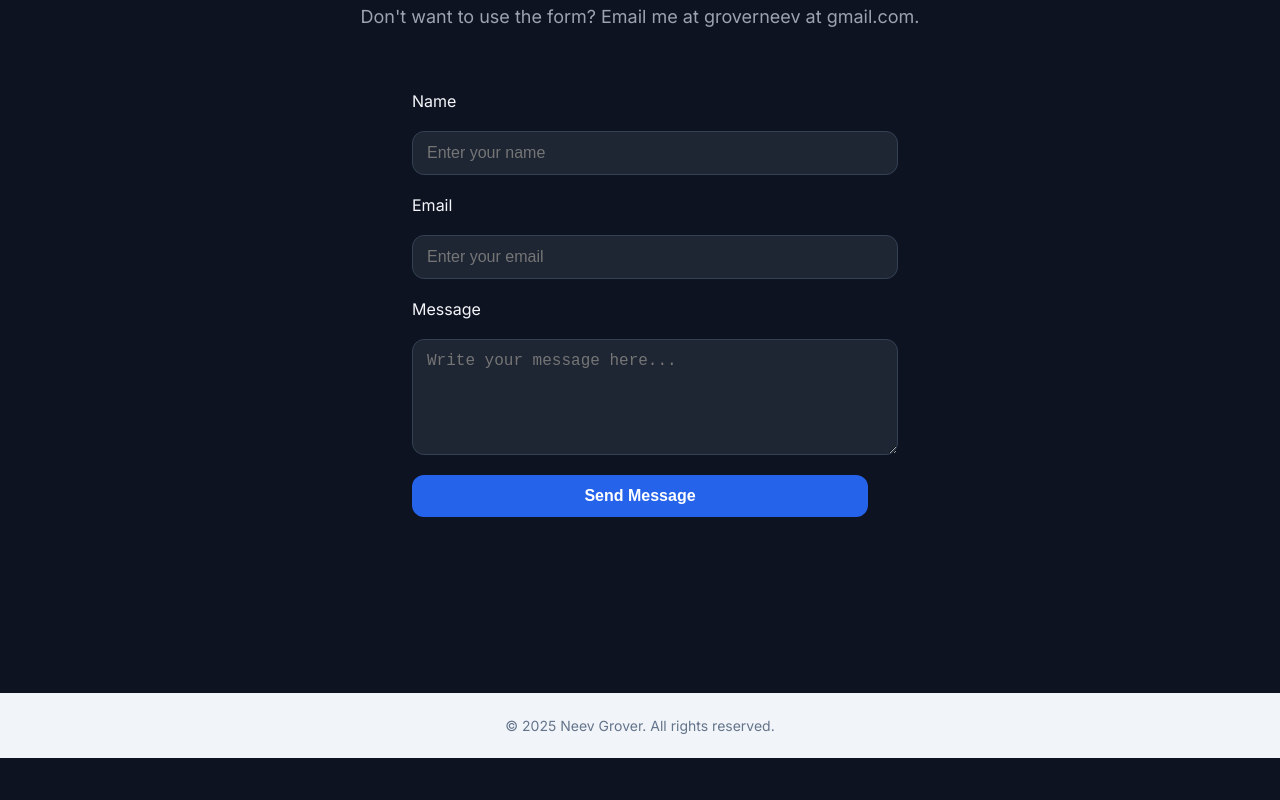
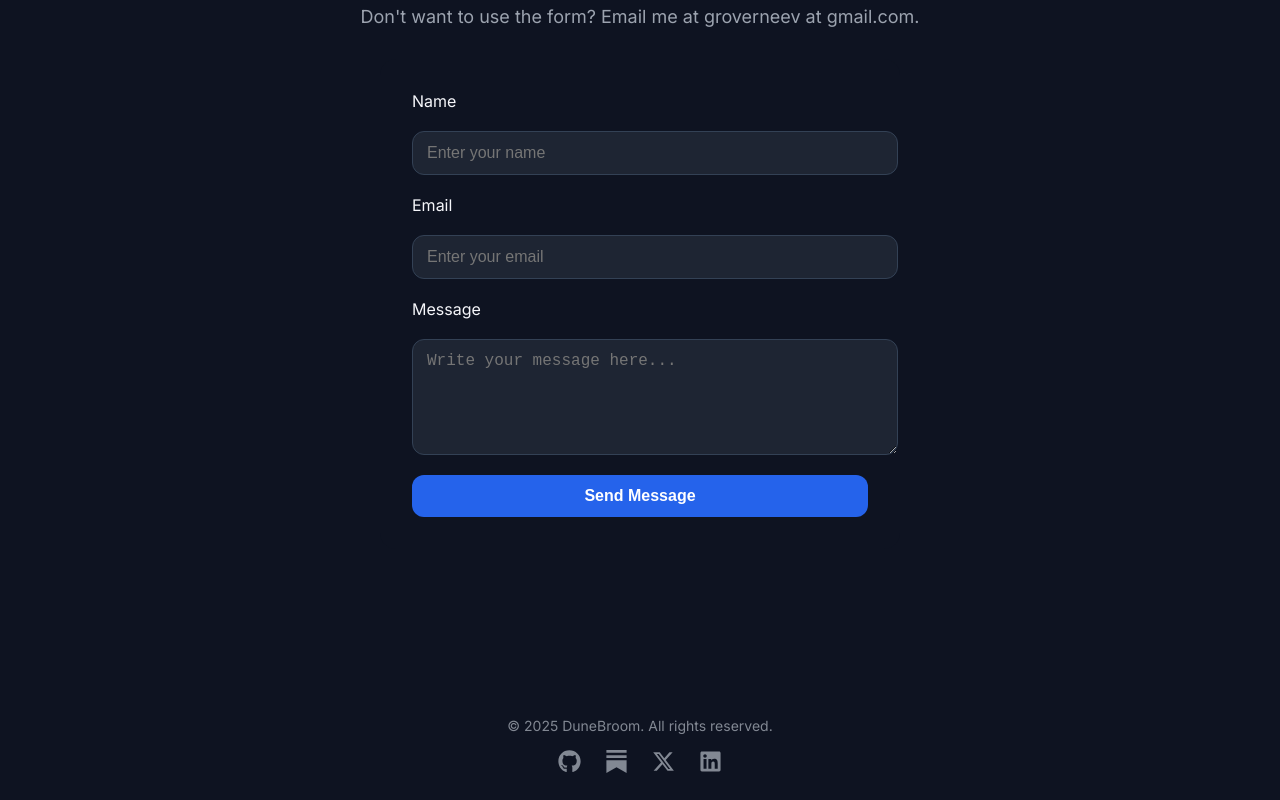
Before and after one commit to groverneev/Neev_Website, a Next.js app: page / in a window 1280 px wide. Shown: the part 921-1721 px from the top of the page. Before the commit the page ends 1679 px from the top, so only its background shows below. Built offline with nearby package versions, Linux system fonts and the light colour scheme.

Commit message:
fixed footer

```diff
--- a/components/Footer.tsx
+++ b/components/Footer.tsx
@@ -1,17 +1,64 @@
+import { FaGithub } from "react-icons/fa";
+import { SiSubstack } from "react-icons/si";
+import { FaLinkedin } from "react-icons/fa";
+import { FaXTwitter } from "react-icons/fa6";
+
 export default function Footer() {
   return (
     <footer
       style={{
         marginTop: 48,
         padding: 24,
-        background: "#f1f5f9",
+        background: "#0e1321",
         textAlign: "center",
-        color: "#64748b",
+        color: "#828893",
         fontSize: 14,
       }}
     >
-      &copy; {new Date().getFullYear()} Neev Grover. All rights reserved.
+      &copy; {new Date().getFullYear()} DuneBroom. All rights reserved.
       <br />
+      {/* Social Media Icons */}
+      <div style={{ marginTop: 16 }}>
+        {/* GitHub */}
+        <a
+          href="https://github.com/groverneev"
+          target="_blank"
+          rel="noopener noreferrer"
+          style={{ color: "#828893", margin: "0 12px" }}
+        >
+          <FaGithub size={23} />
+        </a>
+
+        {/* Substack */}
+        <a
+          href="https://techunpacked.substack.com"
+          target="_blank"
+          rel="noopener noreferrer"
+          style={{ color: "#828893", margin: "0 12px" }}
+        >
+          <SiSubstack size={23} />
+        </a>
+
+        {/* X */}
+        <a
+          href="https://x.com/lightningpro535"
+          target="_blank"
+          rel="noopener noreferrer"
+          style={{ color: "#828893", margin: "0 12px" }}
+        >
+          <FaXTwitter size={23} />
+        </a>
+
+        {/* LinkedIn */}
+        <a
+          href="https://www.linkedin.com/in/neev-grover-3bb873332/"
+          target="_blank"
+          rel="noopener noreferrer"
+          style={{ color: "#828893", margin: "0 12px" }}
+        >
+          <FaLinkedin size={23} />
+        </a>
+      </div>
     </footer>
   );
 }
```
